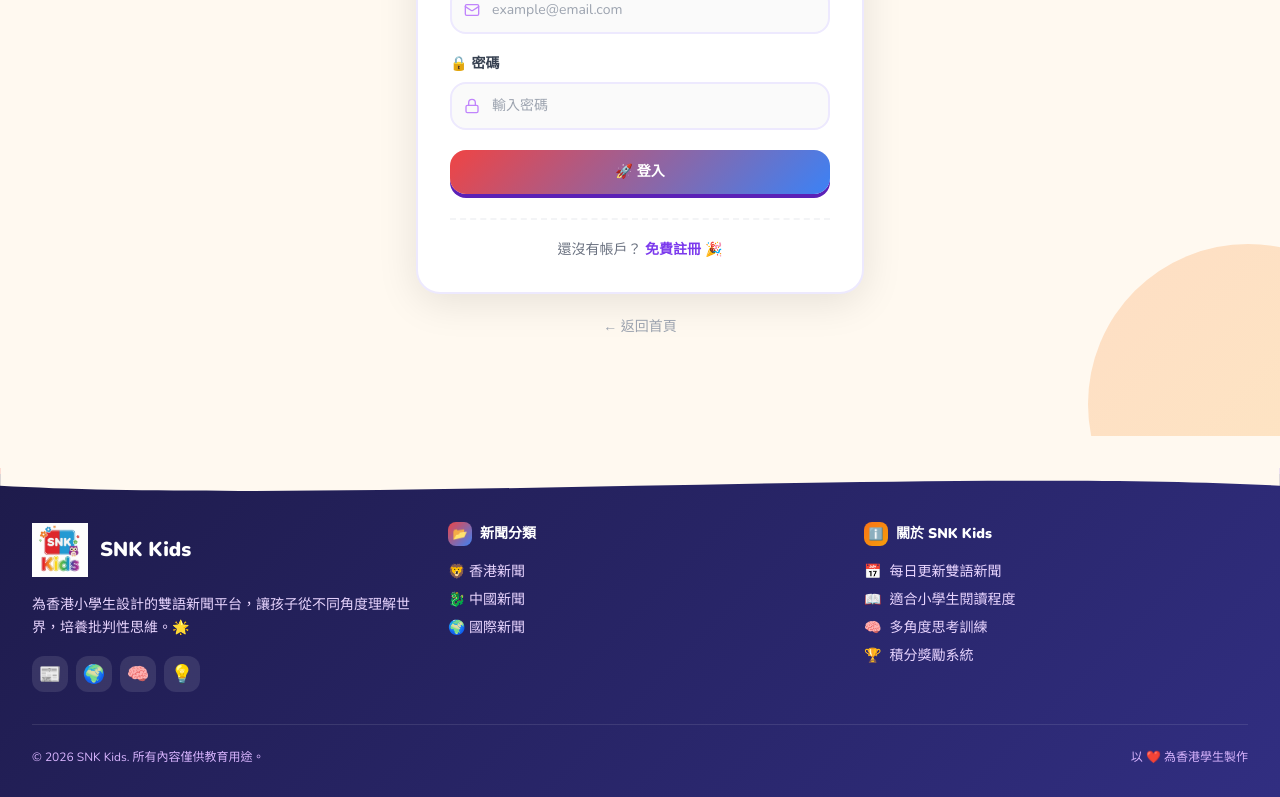
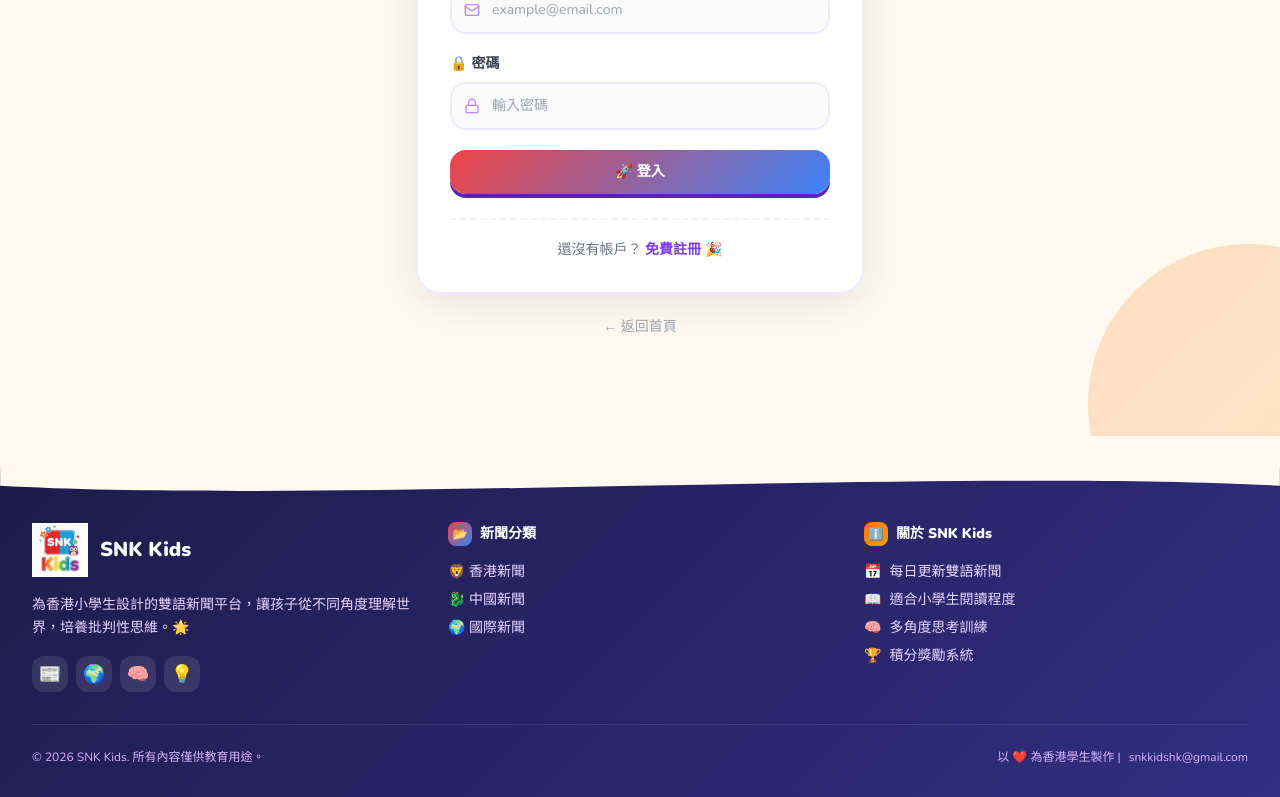
Before and after one commit to edwardwtlam/SNKKids, a React (Vite) app: page /login in a window 1280 px wide. Shown: the part 437-1234 px from the top of the page. Built offline with nearby package versions, Linux system fonts and the light colour scheme; no server answers.

Commit message:
Add contact email snkkidshk@gmail.com to footer

```diff
--- a/src/components/Footer.tsx
+++ b/src/components/Footer.tsx
@@ -97,7 +97,8 @@ export default function Footer() {
             © 2026 SNK Kids. 所有內容僅供教育用途。
           </p>
           <p className="text-xs text-purple-300 font-medium flex items-center gap-1">
-            以 ❤️ 為香港學生製作
+            以 ❤️ 為香港學生製作 |
+            <a href="mailto:snkkidshk@gmail.com" className="hover:text-yellow-300 transition-colors ml-1">snkkidshk@gmail.com</a>
           </p>
         </div>
       </div>
```
